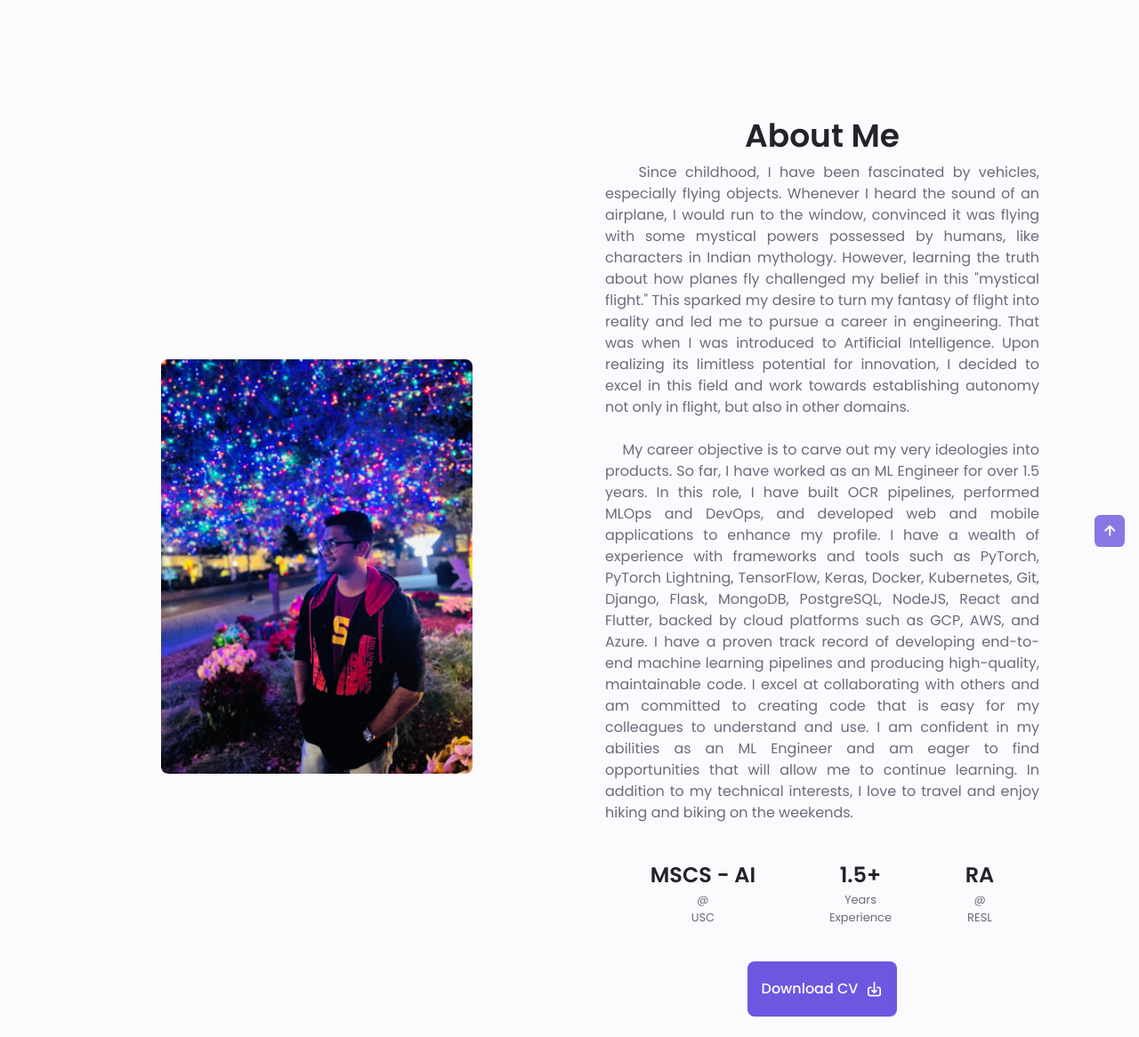
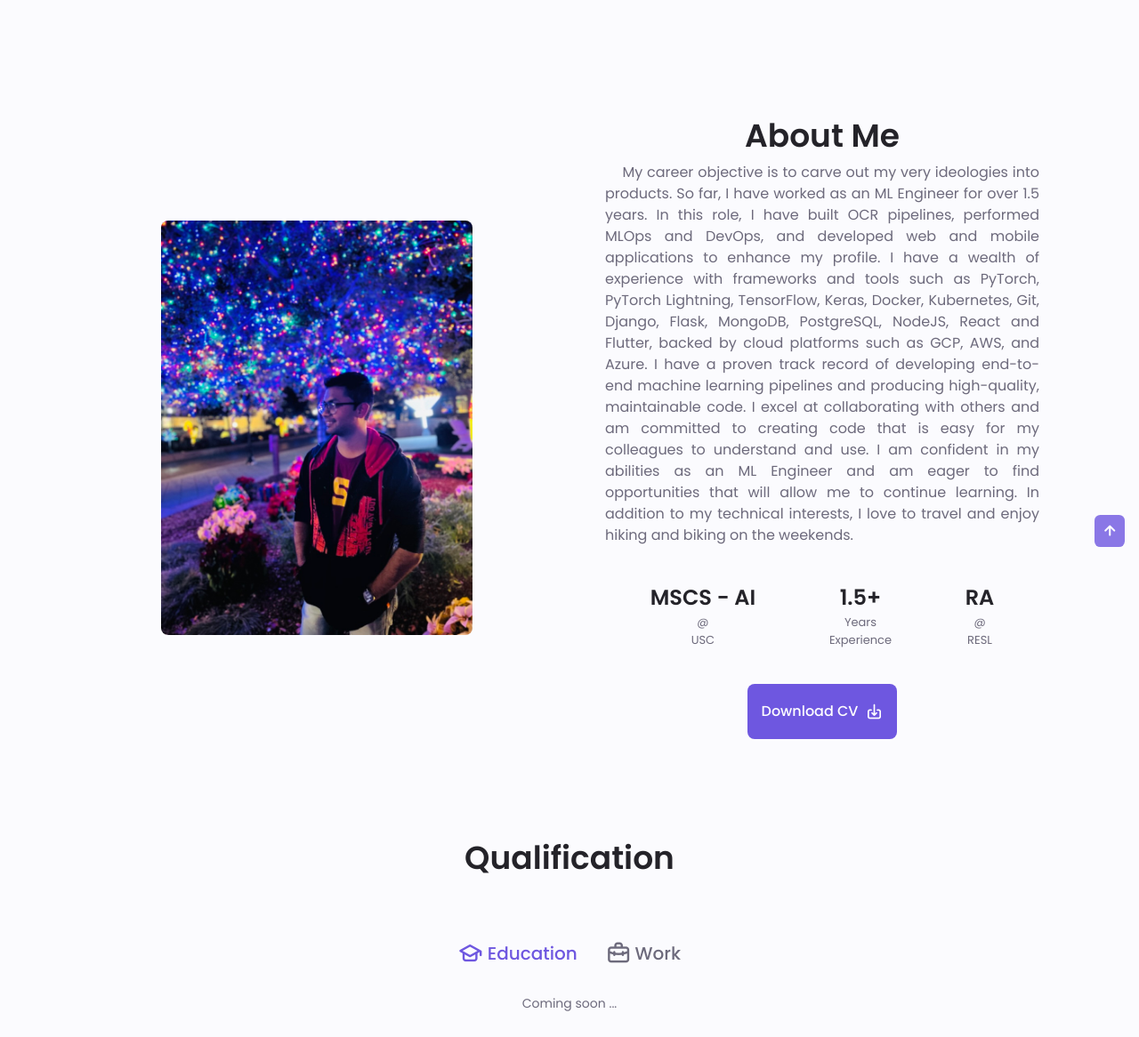
Before and after one commit to NikhilKamathB/Portfolio, a Django app: page / in a window 1280 px wide. Shown: the part 345-1511 px from the top of the page at 89% size. Run offline with Django 4.2, Linux system fonts and the light colour scheme; data that the repository does not hold is empty; parts of the project's set-up code (start-up, migrations or seed data) failed here and were passed over.

Commit message:
Edited about me para

```diff
--- a/portfolio/templates/home/home.html
+++ b/portfolio/templates/home/home.html
@@ -62,7 +62,7 @@
                     About Me
                 </h2>
                 <p class="about__description">
-                    &nbsp;&nbsp;&nbsp;&nbsp;Since childhood, I have been fascinated by vehicles, especially flying objects. Whenever I heard the sound of an airplane, I would run to the window, convinced it was flying with some mystical powers possessed by humans, like characters in Indian mythology. However, learning the truth about how planes fly challenged my belief in this "mystical flight." This sparked my desire to turn my fantasy of flight into reality and led me to pursue a career in engineering. That was when I was introduced to Artificial Intelligence. Upon realizing its limitless potential for innovation, I decided to excel in this field and work towards establishing autonomy not only in flight, but also in other domains.<br><br>
+                    <!-- &nbsp;&nbsp;&nbsp;&nbsp;Since childhood, I have been fascinated by vehicles, especially flying objects. Whenever I heard the sound of an airplane, I would run to the window, convinced it was flying with some mystical powers possessed by humans, like characters in Indian mythology. However, learning the truth about how planes fly challenged my belief in this "mystical flight." This sparked my desire to turn my fantasy of flight into reality and led me to pursue a career in engineering. That was when I was introduced to Artificial Intelligence. Upon realizing its limitless potential for innovation, I decided to excel in this field and work towards establishing autonomy not only in flight, but also in other domains.<br><br> -->
                     &nbsp;&nbsp;&nbsp;&nbsp;My career objective is to carve out my very ideologies into products. So far, I have worked as an ML Engineer for over 1.5 years. In this role, I have built OCR pipelines, performed MLOps and DevOps, and developed web and mobile applications to enhance my profile. I have a wealth of experience with frameworks and tools such as PyTorch, PyTorch Lightning, TensorFlow, Keras, Docker, Kubernetes, Git, Django, Flask, MongoDB, PostgreSQL, NodeJS, React and Flutter, backed by cloud platforms such as GCP, AWS, and Azure. I have a proven track record of developing end-to-end machine learning pipelines and producing high-quality, maintainable code. I excel at collaborating with others and am committed to creating code that is easy for my colleagues to understand and use. I am confident in my abilities as an ML Engineer and am eager to find opportunities that will allow me to continue learning. In addition to my technical interests, I love to travel and enjoy hiking and biking on the weekends.
                 </p>
                 <div class="about__info grid">
```
